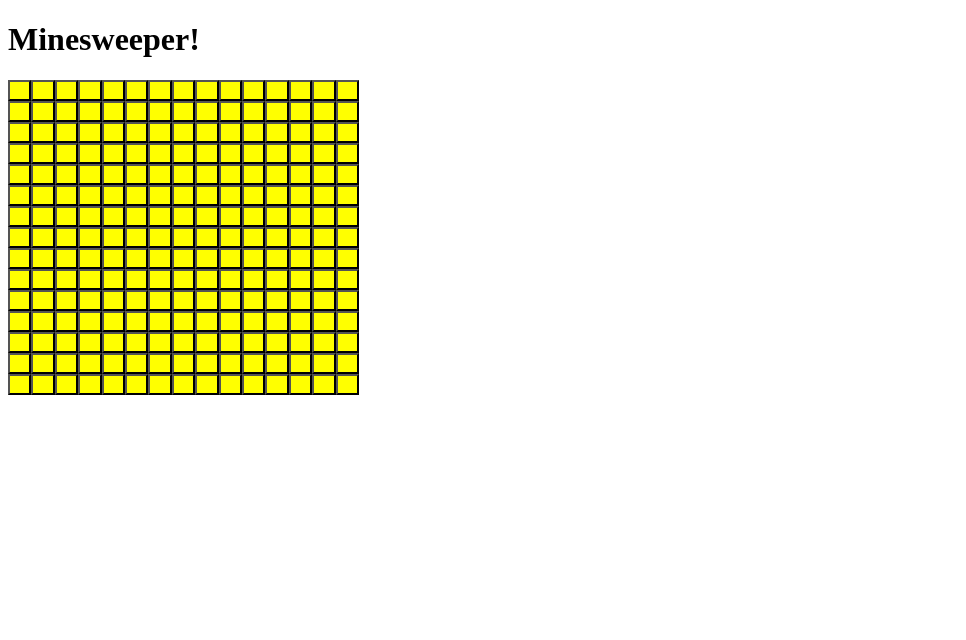
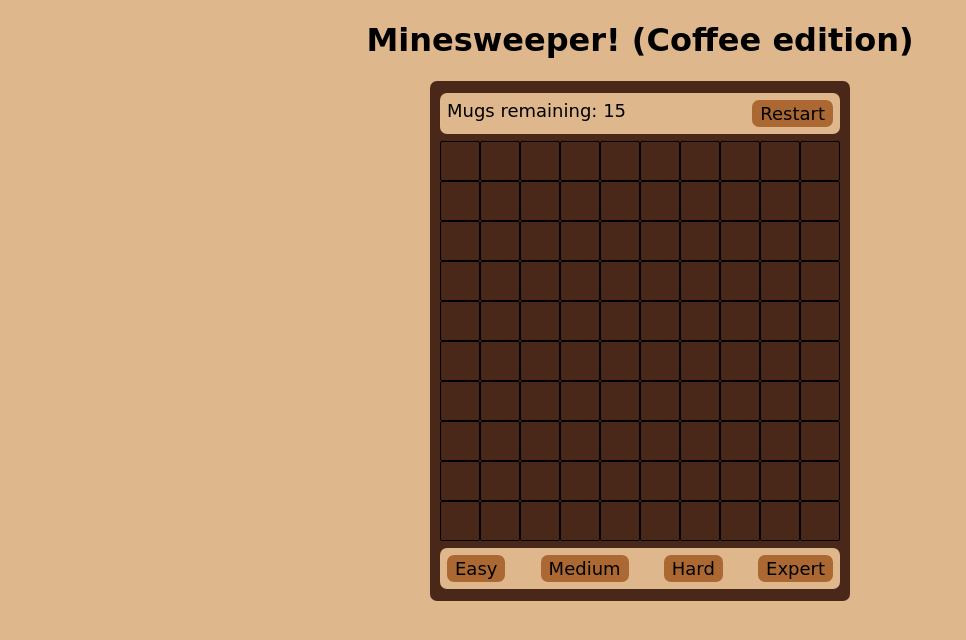
Before and after one commit to AmandaFI/Angular-Minesweeper, an Angular app: page / in a window 1280 px wide. Shown: the top 640 px of the page, without its empty margins (0-966 px from the left). Built offline with nearby package versions, Linux system fonts and the light colour scheme.

Commit message:
Design adjustments.

```diff
--- a/angular.json
+++ b/angular.json
@@ -16,15 +16,11 @@
             "outputPath": "dist/minesweeper",
             "index": "src/index.html",
             "browser": "src/main.ts",
-            "polyfills": [
-              "zone.js"
-            ],
+            "polyfills": ["zone.js"],
             "tsConfig": "tsconfig.app.json",
-            "assets": [
-              "src/favicon.ico",
-              "src/assets"
-            ],
+            "assets": ["src/favicon.ico", "src/assets"],
             "styles": [
+              "node_modules/@fortawesome/fontawesome-free/css/all.min.css",
               "src/styles.css"
             ],
             "scripts": []
@@ -74,16 +70,11 @@
         "test": {
           "builder": "@angular-devkit/build-angular:karma",
           "options": {
-            "polyfills": [
-              "zone.js",
-              "zone.js/testing"
-            ],
+            "polyfills": ["zone.js", "zone.js/testing"],
             "tsConfig": "tsconfig.spec.json",
-            "assets": [
-              "src/favicon.ico",
-              "src/assets"
-            ],
+            "assets": ["src/favicon.ico", "src/assets"],
             "styles": [
+              "node_modules/@fortawesome/fontawesome-free/css/all.min.css",
               "src/styles.css"
             ],
             "scripts": []
--- a/package.json
+++ b/package.json
@@ -18,6 +18,8 @@
     "@angular/platform-browser": "^17.0.0",
     "@angular/platform-browser-dynamic": "^17.0.0",
     "@angular/router": "^17.0.0",
+    "@fortawesome/angular-fontawesome": "^0.14.0",
+    "@fortawesome/fontawesome-free": "^6.5.1",
     "rxjs": "~7.8.0",
     "tslib": "^2.3.0",
     "zone.js": "~0.14.2"
--- a/src/app/Classes/Board.ts
+++ b/src/app/Classes/Board.ts
@@ -7,9 +7,9 @@ type LevelInfo = {
   n_bombs: number;
 };
 
-const levels: Record<Level, LevelInfo> = {
+export const LEVELS: Record<Level, LevelInfo> = {
   Easy: { width: 10, height: 10, n_bombs: 15 },
-  Medium: { width: 15, height: 15, n_bombs: 30 },
+  Medium: { width: 15, height: 15, n_bombs: 10 },
   Hard: { width: 20, height: 20, n_bombs: 40 },
   Expert: { width: 30, height: 30, n_bombs: 60 },
 };
@@ -24,9 +24,9 @@ export class Board {
   openCells = 0;
 
   constructor(level: Level) {
-    this.width = levels[level].width;
-    this.height = levels[level].height;
-    this.n_bombs = levels[level].n_bombs;
+    this.width = LEVELS[level].width;
+    this.height = LEVELS[level].height;
+    this.n_bombs = LEVELS[level].n_bombs;
     this.startGame();
   }
 
@@ -77,6 +77,7 @@ export class Board {
   floodFill(cell: Cell) {
     if (cell.state !== 'Closed' || cell.status === 'Bomb') return;
     cell.open();
+    this.incrementOpenCells();
     if (cell.status === 'Number') return;
     cell
       .neighboors()
--- a/src/app/app.component.css
+++ b/src/app/app.component.css
@@ -0,0 +1,53 @@
+.main-div {
+  height: 100%;
+  width: 100%;
+  position: fixed;
+  padding: 0;
+  margin: 0;
+  top: 0;
+  left: 0;
+  background: #dfb78c;
+  text-align: center;
+  overflow-y: scroll;
+  font-family: Comic Sans MS, Comic Sans, cursive;
+}
+
+.board-div {
+  background-color: #49281a;
+  width: max-content;
+  height: max-content;
+  margin: 0 auto;
+  padding: 10px;
+  position: relative;
+  border-radius: 7px;
+}
+
+.btns-div {
+  background: #dfb78c;
+  padding: 7px;
+  border-radius: 7px;
+
+  display: flex;
+  justify-content: space-between;
+  font-size: large;
+  font-family: Comic Sans MS, Comic Sans, cursive;
+}
+
+.top-btns-div {
+  margin-top: 2px;
+  margin-bottom: 7px;
+}
+
+.bottom-btns-div {
+  margin-top: 7px;
+  margin-bottom: 2px;
+}
+
+.btns {
+  font-size: large;
+  font-family: Comic Sans MS, Comic Sans, cursive;
+  background-color: #ab6832;
+  border-radius: 7px;
+  border-color: #ab6832;
+  border-style: solid;
+}
--- a/src/app/app.component.html
+++ b/src/app/app.component.html
@@ -1,6 +1,23 @@
 <main class="main">
-  <h1>Minesweeper!</h1>
-  <app-board></app-board>
+  <div class="main-div">
+    <h1>Minesweeper! (Coffee edition)</h1>
+    <div class="board-div">
+      <div class="btns-div top-btns-div">
+        <span>Mugs remaining: {{ bombsRemaining }}</span>
+        <button class="btns">Restart</button>
+      </div>
+      <app-board
+        [level]="level"
+        (cellFlagged)="updateDisplay($event)"
+      ></app-board>
+      <div class="btns-div bottom-btns-div">
+        <button class="btns" (click)="changeLevel('Easy')">Easy</button>
+        <button class="btns" (click)="changeLevel('Medium')">Medium</button>
+        <button class="btns" (click)="changeLevel('Hard')">Hard</button>
+        <button class="btns" (click)="changeLevel('Expert')">Expert</button>
+      </div>
+    </div>
+  </div>
 </main>
 
 <router-outlet></router-outlet>
--- a/src/app/app.component.ts
+++ b/src/app/app.component.ts
@@ -4,6 +4,9 @@ import { RouterOutlet } from '@angular/router';
 import { BoardComponent } from './board/board.component';
 import { CellComponent } from './cell/cell.component';
 import { DoubleClickDirective } from './double-click.directive';
+import { LEVELS, Level } from './Classes/Board';
+
+export type Operation = 'Increment' | 'Decrement';
 
 @Component({
   selector: 'app-root',
@@ -20,4 +23,27 @@ import { DoubleClickDirective } from './double-click.directive';
 })
 export class AppComponent {
   title = 'minesweeper';
+
+  level: Level = 'Easy';
+  bombsRemaining = LEVELS[this.level].n_bombs;
+
+  changeLevel(level: Level) {
+    this.level = level;
+    this.bombsRemaining = LEVELS[level].n_bombs;
+  }
+
+  updateDisplay(operation: any) {
+    switch (operation) {
+      case 'Increment':
+        this.bombsRemaining++;
+        break;
+      case 'Decrement':
+        this.bombsRemaining--;
+        break;
+      default:
+        break;
+    }
+  }
+
+  restartGame() {}
 }
--- a/src/app/board/board.component.html
+++ b/src/app/board/board.component.html
@@ -3,5 +3,6 @@
     *ngFor="let cell of row"
     [cell]="cell"
     (cellClickEvent)="updateBoard($event)"
+    (cellFlagged)="forwardEvent($event)"
   ></app-cell>
 </div>
--- a/src/app/board/board.component.ts
+++ b/src/app/board/board.component.ts
@@ -1,15 +1,20 @@
-import { Component } from '@angular/core';
+import {
+  Component,
+  EventEmitter,
+  Input,
+  OnChanges,
+  Output,
+  SimpleChanges,
+} from '@angular/core';
 import { CellComponent } from '../cell/cell.component';
 import { CommonModule } from '@angular/common';
-import { Board } from '../Classes/Board';
+import { Board, Level } from '../Classes/Board';
 import { Cell } from '../Classes/Cell';
+import { Operation } from '../app.component';
 
 // TODO
-// - escolher cores
 // - colocar icones para bomba e flag
 // - botão de reiniciar o jogo
-// - quando clicar em bomba, encerrar o jogo
-// - permitir escolher entre 3 tamanhos de tabuleir
 
 @Component({
   selector: 'app-board',
@@ -18,26 +23,60 @@ import { Cell } from '../Classes/Cell';
   templateUrl: './board.component.html',
   styleUrl: './board.component.css',
 })
-export class BoardComponent {
-  board: Board = new Board('Medium');
+export class BoardComponent implements OnChanges {
+  // Constructor roda antes da property de input chegar, OnInit roda depois
+  @Input() level: Level = 'Easy';
+  @Output() cellFlagged = new EventEmitter<Operation>();
+
+  board: Board = new Board(this.level);
+
+  freezeGame = false;
+  gameOverMessage =
+    'Game over, you spilled a cup of coffee. Do you want to start a new game ?';
+  victoryMessage =
+    'Congratulation, you found all the cups! Do you want to start a new game ?';
+
+  ngOnChanges(changes: SimpleChanges): void {
+    if (changes['level']) this.board = new Board(this.level);
+  }
 
   updateBoard(cell: Cell | null) {
-    if (!cell) return;
+    if (this.freezeGame || !cell) return;
     switch (cell.status) {
       case 'Bomb':
-        window.alert('Game over.');
+        this.gameOver();
         break;
       case 'Number':
         cell.open();
         this.board.incrementOpenCells();
-        this.board.victory(); // -------------------------
+        if (this.board.victory()) this.victory();
         break;
       case 'Empty':
         this.board.floodFill(cell);
+        if (this.board.victory()) this.victory();
         break;
       default:
         // const _exhaustiveCheck: never = this.board[x][y].status;
         break;
     }
   }
+
+  restartGame() {
+    this.board = new Board(this.level);
+    this.freezeGame = false;
+  }
+
+  gameOver() {
+    if (window.confirm(this.gameOverMessage)) this.restartGame();
+    else this.freezeGame = true;
+  }
+
+  victory() {
+    if (window.confirm(this.victoryMessage)) this.restartGame();
+    else this.freezeGame = true;
+  }
+
+  forwardEvent(operation: Operation) {
+    this.cellFlagged.emit(operation);
+  }
 }
--- a/src/app/cell/cell.component.css
+++ b/src/app/cell/cell.component.css
@@ -1,9 +1,17 @@
+.cell {
+  color: black;
+  border-radius: 2px;
+  border-color: black;
+  border-style: solid;
+  border-width: 1px;
+  height: 40px;
+  width: 40px;
+}
+
 .opened {
-  color: black;
-  background-color: aqua;
+  background-color: #ab6832;
 }
 
 .closed {
-  color: black;
-  background-color: yellow;
+  background-color: #49281a;
 }
--- a/src/app/cell/cell.component.html
+++ b/src/app/cell/cell.component.html
@@ -16,14 +16,21 @@
   <ng-container *ngSwitchCase="'Empty'">&nbsp;&nbsp;</ng-container>
   <ng-container *ngSwitchDefault>&nbsp;&nbsp;</ng-container>
 </button> -->
+<!-- [ngStyle]="styles" -->
 
 <button
-  [ngClass]="{ opened: cell?.state === 'Open', closed: cell?.state !== 'Open' }"
+  [ngClass]="{
+    opened: cell?.state === 'Open',
+    closed: cell?.state !== 'Open',
+    cell: true
+  }"
   appDoubleClick
   (singleClick)="singleClick($event)"
   (doubleClick)="doubleClick($event)"
 >
-  <ng-container *ngIf="cell?.state === 'Flagged'">f&nbsp;</ng-container>
+  <ng-container *ngIf="cell?.state === 'Flagged'"
+    ><i class="fa-solid fa-mug-hot fa-2xl" style="color: #dfb78c"></i
+  ></ng-container>
   <ng-container *ngIf="cell?.state === 'Open' && cell?.status === 'Number'">{{
     cell?.bombNeighboors
   }}</ng-container>
--- a/src/app/cell/cell.component.ts
+++ b/src/app/cell/cell.component.ts
@@ -2,6 +2,7 @@ import { Component, EventEmitter, Input, Output } from '@angular/core';
 import { CommonModule } from '@angular/common';
 import { DoubleClickDirective } from '../double-click.directive';
 import { Cell } from '../Classes/Cell';
+import { Operation } from '../app.component';
 
 @Component({
   selector: 'app-cell',
@@ -13,6 +14,7 @@ import { Cell } from '../Classes/Cell';
 export class CellComponent {
   @Input() cell: Cell | null = null;
   @Output() cellClickEvent = new EventEmitter<Cell | null>();
+  @Output() cellFlagged = new EventEmitter<Operation>();
 
   styles: Record<string, string> = {};
   isSingleClick = false;
@@ -24,6 +26,9 @@ export class CellComponent {
 
   doubleClick(e: MouseEvent) {
     this.cell?.flag();
+    this.cellFlagged.emit(
+      this.cell?.state === 'Flagged' ? 'Decrement' : 'Increment'
+    );
   }
 
   // constructor roda antes de settar as properties recebidas por input
```
Also changed, not shown: 1 other file (tests, documents, lock files or other folders).
